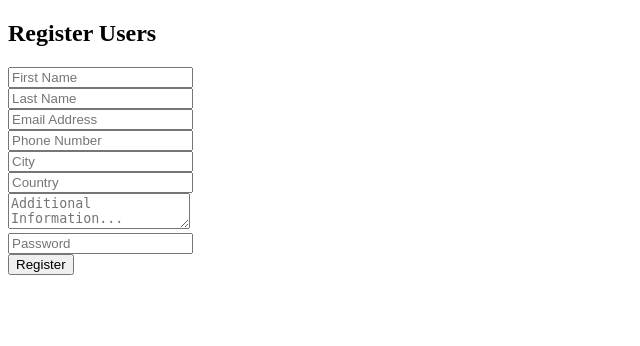
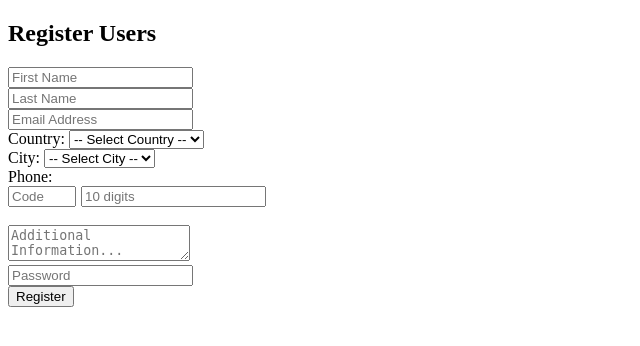
Before and after one commit to Shravan2krypton/Odoo-Hack, a PHP site: page /register.php in a window 1280 px wide. Shown: the top 346 px of the page, without its empty margins (0-640 px from the left). Run offline with PHP 8.4, Linux system fonts and the light colour scheme; data that the repository does not hold is empty.

Commit message:
Update dashboard.php, register.php; add get_cities.php

```diff
--- a/register.php
+++ b/register.php
@@ -3,21 +3,26 @@ include 'includes/db_connect.php';
 session_start();
 
 if ($_SERVER["REQUEST_METHOD"] == "POST") {
-    $first_name = trim($_POST['first_name']);
-    $last_name  = trim($_POST['last_name']);
-    $email      = trim($_POST['email']);
-    $phone      = trim($_POST['phone']);
-    $city       = trim($_POST['city']);
-    $country    = trim($_POST['country']);
-    $extra_info = trim($_POST['extra_info']);
-    $password   = $_POST['password'];
+    $first_name  = trim($_POST['first_name']);
+    $last_name   = trim($_POST['last_name']);
+    $email       = trim($_POST['email']);
+    $phone_code  = trim($_POST['phone_code']);   // from dropdown
+    $phone_number= trim($_POST['phone_number']); // 10 digits
+    $country_id  = intval($_POST['country_id']);
+    $city_id     = intval($_POST['city_id']);
+    $extra_info  = trim($_POST['extra_info']);
+    $password    = $_POST['password'];
 
     // Validation
     if (!filter_var($email, FILTER_VALIDATE_EMAIL)) {
         $error = "Invalid email format.";
     } elseif (strlen($password) < 8) {
         $error = "Password must be at least 8 characters.";
+    } elseif (!preg_match('/^\d{10}$/', $phone_number)) {
+        $error = "Phone number must be exactly 10 digits.";
     } else {
+        $phone = '+' . $phone_code . $phone_number; // final stored value
+
         // Check if email exists
         $sql = "SELECT id FROM users WHERE email=?";
         $stmt = $conn->prepare($sql);
@@ -31,10 +36,10 @@ if ($_SERVER["REQUEST_METHOD"] == "POST") {
             $password_hash = password_hash($password, PASSWORD_DEFAULT);
 
             $sql = "INSERT INTO users
-                (first_name, last_name, email, phone, city, country, extra_info, password_hash)
+                (first_name, last_name, email, phone, country_id, city_id, extra_info, password_hash)
                 VALUES (?, ?, ?, ?, ?, ?, ?, ?)";
             $stmt = $conn->prepare($sql);
-            $stmt->bind_param("ssssssss", $first_name, $last_name, $email, $phone, $city, $country, $extra_info, $password_hash);
+            $stmt->bind_param("ssssiiis", $first_name, $last_name, $email, $phone, $country_id, $city_id, $extra_info, $password_hash);
 
             if ($stmt->execute()) {
                 header("Location: login.php?registered=1");
@@ -45,12 +50,17 @@ if ($_SERVER["REQUEST_METHOD"] == "POST") {
         }
     }
 }
+
+// Fetch countries for dropdown
+$sql = "SELECT id, name, phone_code FROM country ORDER BY name ASC";
+$countries = $conn->query($sql);
 ?>
 <!DOCTYPE html>
 <html>
 <head>
     <title>Register</title>
     <link rel="stylesheet" href="assets/css/style.css">
+    <script src="https://code.jquery.com/jquery-3.6.0.min.js"></script>
 </head>
 <body>
     <form method="POST" action="">
@@ -58,13 +68,55 @@ if ($_SERVER["REQUEST_METHOD"] == "POST") {
         <input type="text" name="first_name" placeholder="First Name" required><br>
         <input type="text" name="last_name" placeholder="Last Name" required><br>
         <input type="email" name="email" placeholder="Email Address" required><br>
-        <input type="text" name="phone" placeholder="Phone Number"><br>
-        <input type="text" name="city" placeholder="City"><br>
-        <input type="text" name="country" placeholder="Country"><br>
+
+        <label>Country:</label>
+        <select name="country_id" id="country" required>
+            <option value="">-- Select Country --</option>
+            <?php while($row = $countries->fetch_assoc()) { ?>
+                <option value="<?php echo $row['id']; ?>" data-code="<?php echo $row['phone_code']; ?>">
+                    <?php echo $row['name']; ?> (+<?php echo $row['phone_code']; ?>)
+                </option>
+            <?php } ?>
+        </select><br>
+
+        <label>City:</label>
+        <select name="city_id" id="city" required>
+            <option value="">-- Select City --</option>
+        </select><br>
+
+        <label>Phone:</label>
+        <div style="display:flex; gap:5px;">
+            <input type="text" id="phone_code" name="phone_code" placeholder="Code" readonly style="width:60px;">
+            <input type="text" id="phone_number" name="phone_number" placeholder="10 digits" maxlength="10" pattern="\d{10}" required>
+        </div><br>
+
         <textarea name="extra_info" placeholder="Additional Information..."></textarea><br>
         <input type="password" name="password" placeholder="Password" required><br>
         <button type="submit">Register</button>
         <p><?php if(isset($error)) echo $error; ?></p>
     </form>
+
+    <script>
+    // Load cities dynamically
+    $('#country').change(function() {
+        var countryId = $(this).val();
+        var phoneCode = $('#country option:selected').data('code');
+        if(phoneCode) {
+            $('#phone_code').val(phoneCode); // auto-fill code box
+        }
+        if(countryId) {
+            $.ajax({
+                url: 'get_cities.php',
+                type: 'POST',
+                data: {country_id: countryId},
+                success: function(data) {
+                    $('#city').html(data);
+                }
+            });
+        } else {
+            $('#city').html('<option value="">-- Select City --</option>');
+        }
+    });
+    </script>
 </body>
 </html>
```
Also changed, not shown: dashboard.php (+16 -8 lines), get_cities.php (added, +17 -0 lines).
